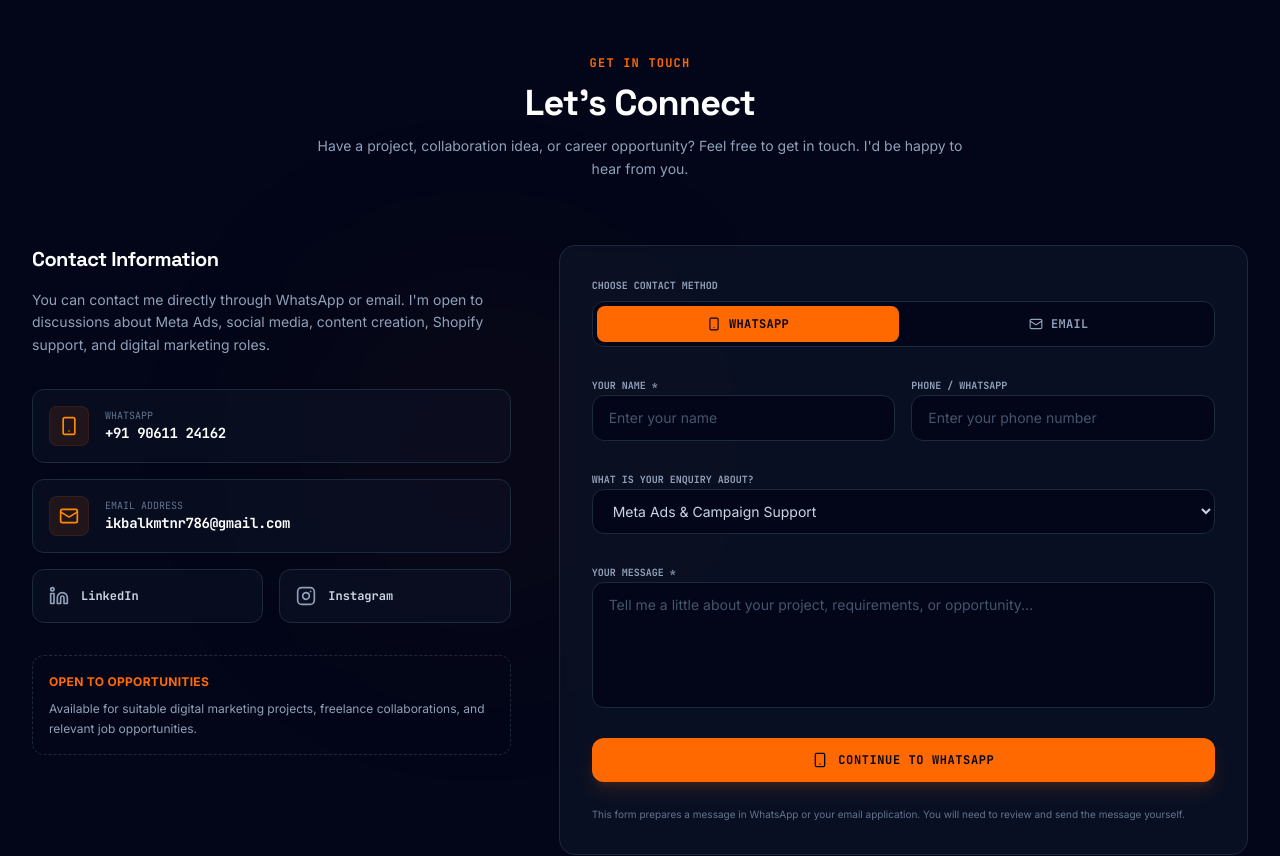
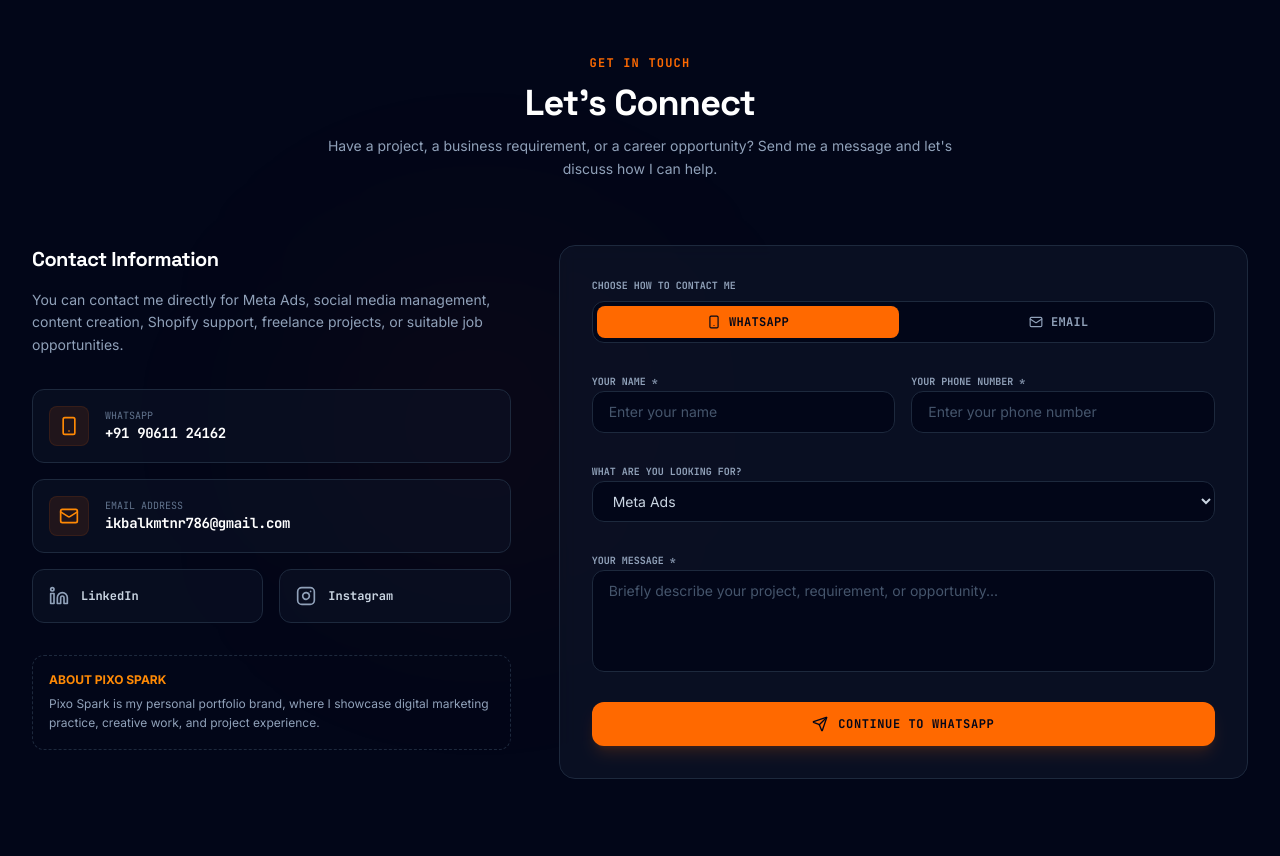
Before and after one commit to ikbalkmtnr786-glitch/ikbal-km-portfolio, a React (Vite) app: page / in a window 1280 px wide. Shown: the part 7180-8036 px from the top of the page. Built offline with nearby package versions, Linux system fonts and the light colour scheme.

Commit message:
Update Contact.tsx

```diff
--- a/src/components/Contact.tsx
+++ b/src/components/Contact.tsx
@@ -5,8 +5,8 @@ import {
   Linkedin,
   Instagram,
   Send,
-  Smartphone,
-  CheckCircle
+  CheckCircle,
+  Smartphone
 } from 'lucide-react';
 import { motion } from 'motion/react';
 import { personalInfo } from '../data';
@@ -16,19 +16,19 @@ export default function Contact() {
   const [formData, setFormData] = useState({
     name: '',
     source: '',
-    purpose: 'Meta Ads & Campaign Support',
+    purpose: 'Meta Ads',
     message: ''
   });
-  const [feedback, setFeedback] = useState('');
+  const [isSuccess, setIsSuccess] = useState(false);
 
   const purposes = [
-    'Meta Ads & Campaign Support',
+    'Meta Ads',
     'Social Media Management',
     'Graphic Design & Content Creation',
     'Shopify Store Setup',
     'Freelance Project Discussion',
     'Job / Career Opportunity',
-    'Other Enquiry'
+    'Other Inquiry'
   ];
 
   const handleInputChange = (
@@ -40,21 +40,21 @@ export default function Contact() {
       ...prev,
       [name]: value
     }));
-
-    setFeedback('');
   };
 
   const handleSubmit = (e: React.FormEvent<HTMLFormElement>) => {
     e.preventDefault();
 
-    const message = `Hello Ikbal,
-
-Name: ${formData.name}
-Contact: ${formData.source || 'Not provided'}
-Enquiry: ${formData.purpose}
-
-Message:
-${formData.message}`;
+    const message = [
+      `Hello Ikbal,`,
+      '',
+      `Name: ${formData.name}`,
+      `Contact: ${formData.source}`,
+      `Purpose: ${formData.purpose}`,
+      '',
+      `Message:`,
+      formData.message
+    ].join('\n');
 
     if (deliveryMode === 'whatsapp') {
       const whatsappUrl = personalInfo.whatsappUrl;
@@ -62,15 +62,25 @@ ${formData.message}`;
       const finalUrl = `${whatsappUrl}${separator}text=${encodeURIComponent(message)}`;
 
       window.open(finalUrl, '_blank', 'noopener,noreferrer');
-      setFeedback('WhatsApp should open with your message ready to send. Please review and send it there.');
     } else {
-      const subject = encodeURIComponent(`Portfolio Enquiry: ${formData.purpose}`);
+      const subject = encodeURIComponent(`Portfolio Inquiry - ${formData.purpose}`);
       const body = encodeURIComponent(message);
       const mailtoUrl = `mailto:${personalInfo.email}?subject=${subject}&body=${body}`;
 
       window.location.href = mailtoUrl;
-      setFeedback('Your email application should open with the enquiry details. Please review and send the email.');
     }
+
+    setIsSuccess(true);
+
+    window.setTimeout(() => {
+      setIsSuccess(false);
+      setFormData({
+        name: '',
+        source: '',
+        purpose: 'Meta Ads',
+        message: ''
+      });
+    }, 2500);
   };
 
   return (
@@ -78,49 +88,40 @@ ${formData.message}`;
       id="contact"
       className="py-24 bg-slate-950 relative overflow-hidden"
     >
-      {/* Background lights */}
       <div className="absolute top-1/3 left-1/4 w-80 h-80 bg-orange-600/5 rounded-full blur-[120px] pointer-events-none" />
       <div className="absolute bottom-0 right-10 w-96 h-[1px] bg-gradient-to-r from-transparent via-slate-800 to-transparent" />
 
       <div className="max-w-7xl mx-auto px-4 sm:px-6 lg:px-8 relative z-10">
 
-        {/* Section Header */}
         <div className="text-center max-w-2xl mx-auto mb-16 space-y-3">
           <span className="text-xs font-mono text-orange-500 font-semibold uppercase tracking-widest block">
-            Get In Touch
+            Get in Touch
           </span>
-
           <h2 className="text-3xl sm:text-4xl font-sans font-black text-white tracking-tight">
             Let&apos;s Connect
           </h2>
-
-          <p className="text-sm text-slate-400 font-sans leading-relaxed">
-            Have a project, collaboration idea, or career opportunity?
-            Feel free to get in touch. I&apos;d be happy to hear from you.
+          <p className="text-sm text-slate-400 leading-relaxed">
+            Have a project, a business requirement, or a career opportunity?
+            Send me a message and let&apos;s discuss how I can help.
           </p>
         </div>
 
-        {/* Contact and Form */}
         <div className="grid grid-cols-1 lg:grid-cols-12 gap-12 items-start">
 
-          {/* Direct Contact Channels */}
           <div className="lg:col-span-5 space-y-8 text-left">
-
             <div className="space-y-4">
               <h3 className="text-xl font-sans font-bold text-white tracking-tight">
                 Contact Information
               </h3>
-
-              <p className="text-sm text-slate-400 leading-relaxed font-sans">
-                You can contact me directly through WhatsApp or email.
-                I&apos;m open to discussions about Meta Ads, social media,
-                content creation, Shopify support, and digital marketing roles.
+              <p className="text-sm text-slate-400 leading-relaxed">
+                You can contact me directly for Meta Ads, social media
+                management, content creation, Shopify support, freelance
+                projects, or suitable job opportunities.
               </p>
             </div>
 
             <div className="space-y-4">
 
-              {/* WhatsApp */}
               <a
                 id="contact-channel-whatsapp"
                 href={personalInfo.whatsappUrl}
@@ -131,7 +132,6 @@ ${formData.message}`;
                 <div className="w-10 h-10 rounded-lg bg-orange-500/10 border border-orange-500/10 flex items-center justify-center text-orange-400 shrink-0 group-hover:scale-105 transition-transform">
                   <Smartphone className="w-5 h-5" />
                 </div>
-
                 <div>
                   <p className="text-[10px] font-mono text-slate-500 uppercase">
                     WhatsApp
@@ -142,7 +142,6 @@ ${formData.message}`;
                 </div>
               </a>
 
-              {/* Email */}
               <a
                 id="contact-channel-email"
                 href={`mailto:${personalInfo.email}`}
@@ -151,7 +150,6 @@ ${formData.message}`;
                 <div className="w-10 h-10 rounded-lg bg-orange-500/10 border border-orange-500/10 flex items-center justify-center text-orange-400 shrink-0 group-hover:scale-105 transition-transform">
                   <Mail className="w-5 h-5" />
                 </div>
-
                 <div className="min-w-0">
                   <p className="text-[10px] font-mono text-slate-500 uppercase">
                     Email Address
@@ -162,9 +160,7 @@ ${formData.message}`;
                 </div>
               </a>
 
-              {/* Social Links */}
               <div className="grid grid-cols-2 gap-4">
-
                 <a
                   id="contact-channel-linkedin"
                   href={personalInfo.linkedin}
@@ -190,43 +186,34 @@ ${formData.message}`;
                     Instagram
                   </span>
                 </a>
-
               </div>
             </div>
 
-            {/* Availability Note */}
-            <div className="p-4 rounded-xl border border-dashed border-slate-800 text-slate-400 text-xs space-y-2 font-sans leading-relaxed">
-              <p className="font-bold text-orange-500 uppercase tracking-wide">
-                Open to Opportunities
+            <div className="p-4 rounded-xl border border-dashed border-slate-800 text-slate-400 text-xs space-y-1.5">
+              <p className="font-bold text-orange-400 uppercase">
+                About Pixo Spark
               </p>
-              <p>
-                Available for suitable digital marketing projects,
-                freelance collaborations, and relevant job opportunities.
+              <p className="leading-relaxed">
+                Pixo Spark is my personal portfolio brand, where I showcase
+                digital marketing practice, creative work, and project
+                experience.
               </p>
             </div>
-
           </div>
 
-          {/* Contact Form */}
           <div className="lg:col-span-7 bg-slate-900/60 backdrop-blur-sm border border-slate-800 p-6 sm:p-8 rounded-2xl">
-
             <form onSubmit={handleSubmit} className="space-y-6 text-left">
 
-              {/* Delivery Method */}
               <div className="space-y-2">
                 <label className="text-[10px] font-mono uppercase text-slate-400 block font-semibold">
-                  Choose Contact Method
+                  Choose How to Contact Me
                 </label>
 
                 <div className="grid grid-cols-2 gap-2 bg-slate-950 p-1 rounded-xl border border-slate-800">
-
                   <button
                     type="button"
-                    onClick={() => {
-                      setDeliveryMode('whatsapp');
-                      setFeedback('');
-                    }}
-                    className={`py-2.5 rounded-lg text-xs font-mono tracking-wide uppercase font-semibold flex items-center justify-center gap-2 transition-all cursor-pointer ${
+                    onClick={() => setDeliveryMode('whatsapp')}
+                    className={`py-2 rounded-lg text-xs font-mono tracking-wide uppercase font-semibold flex items-center justify-center gap-2 transition-all cursor-pointer ${
                       deliveryMode === 'whatsapp'
                         ? 'bg-orange-500 text-slate-950 font-bold'
                         : 'text-slate-400 hover:text-white'
@@ -238,11 +225,8 @@ ${formData.message}`;
 
                   <button
                     type="button"
-                    onClick={() => {
-                      setDeliveryMode('email');
-                      setFeedback('');
-                    }}
-                    className={`py-2.5 rounded-lg text-xs font-mono tracking-wide uppercase font-semibold flex items-center justify-center gap-2 transition-all cursor-pointer ${
+                    onClick={() => setDeliveryMode('email')}
+                    className={`py-2 rounded-lg text-xs font-mono tracking-wide uppercase font-semibold flex items-center justify-center gap-2 transition-all cursor-pointer ${
                       deliveryMode === 'email'
                         ? 'bg-orange-500 text-slate-950 font-bold'
                         : 'text-slate-400 hover:text-white'
@@ -251,11 +235,9 @@ ${formData.message}`;
                     <Mail className="w-3.5 h-3.5" />
                     Email
                   </button>
-
                 </div>
               </div>
 
-              {/* Name and Contact */}
               <div className="grid grid-cols-1 sm:grid-cols-2 gap-4">
 
                 <div className="space-y-1">
@@ -265,7 +247,6 @@ ${formData.message}`;
                   >
                     Your Name *
                   </label>
-
                   <input
                     id="name-input"
                     type="text"
@@ -274,7 +255,7 @@ ${formData.message}`;
                     onChange={handleInputChange}
                     required
                     placeholder="Enter your name"
-                    className="w-full bg-slate-950 border border-slate-800 focus:border-orange-500/50 rounded-xl px-4 py-3 text-sm text-white font-sans placeholder-slate-600 outline-none transition-colors"
+                    className="w-full bg-slate-950 border border-slate-800 focus:border-orange-500/50 rounded-xl px-4 py-2.5 text-xs sm:text-sm text-white font-sans placeholder-slate-600 outline-none transition-colors"
                   />
                 </div>
 
@@ -283,43 +264,40 @@ ${formData.message}`;
                     htmlFor="source-input"
                     className="text-[10px] font-mono text-slate-400 uppercase font-semibold"
                   >
-                    {deliveryMode === 'whatsapp' ? 'Phone / WhatsApp' : 'Your Email'}
+                    {deliveryMode === 'whatsapp' ? 'Your Phone Number *' : 'Your Email Address *'}
                   </label>
-
                   <input
                     id="source-input"
                     type={deliveryMode === 'whatsapp' ? 'tel' : 'email'}
                     name="source"
                     value={formData.source}
                     onChange={handleInputChange}
+                    required
                     placeholder={
                       deliveryMode === 'whatsapp'
                         ? 'Enter your phone number'
                         : 'Enter your email address'
                     }
-                    className="w-full bg-slate-950 border border-slate-800 focus:border-orange-500/50 rounded-xl px-4 py-3 text-sm text-white font-sans placeholder-slate-600 outline-none transition-colors"
+                    className="w-full bg-slate-950 border border-slate-800 focus:border-orange-500/50 rounded-xl px-4 py-2.5 text-xs sm:text-sm text-white font-sans placeholder-slate-600 outline-none transition-colors"
                   />
                 </div>
-
               </div>
 
-              {/* Enquiry Purpose */}
               <div className="space-y-1">
                 <label
                   htmlFor="purpose-select"
                   className="text-[10px] font-mono text-slate-400 uppercase font-semibold"
                 >
-                  What Is Your Enquiry About?
+                  What Are You Looking For?
                 </label>
-
                 <select
                   id="purpose-select"
                   name="purpose"
                   value={formData.purpose}
                   onChange={handleInputChange}
-                  className="w-full bg-slate-950 border border-slate-800 focus:border-orange-500/50 rounded-xl px-4 py-3 text-sm text-slate-300 outline-none transition-colors font-sans"
+                  className="w-full bg-slate-950 border border-slate-800 focus:border-orange-500/50 rounded-xl px-4 py-2.5 text-xs sm:text-sm text-slate-300 outline-none transition-colors font-sans"
                 >
-                  {purposes.map((purpose) => (
+                  {purposes.map(purpose => (
                     <option key={purpose} value={purpose}>
                       {purpose}
                     </option>
@@ -327,7 +305,6 @@ ${formData.message}`;
                 </select>
               </div>
 
-              {/* Message */}
               <div className="space-y-1">
                 <label
                   htmlFor="message-input"
@@ -335,56 +312,51 @@ ${formData.message}`;
                 >
                   Your Message *
                 </label>
-
                 <textarea
                   id="message-input"
                   name="message"
                   value={formData.message}
                   onChange={handleInputChange}
                   required
-                  rows={5}
-                  placeholder="Tell me a little about your project, requirements, or opportunity..."
-                  className="w-full bg-slate-950 border border-slate-800 focus:border-orange-500/50 rounded-xl px-4 py-3 text-sm text-white font-sans placeholder-slate-600 outline-none resize-none transition-colors"
+                  rows={4}
+                  placeholder="Briefly describe your project, requirement, or opportunity..."
+                  className="w-full bg-slate-950 border border-slate-800 focus:border-orange-500/50 rounded-xl px-4 py-2.5 text-xs sm:text-sm text-white font-sans placeholder-slate-600 outline-none resize-none transition-colors"
                 />
               </div>
 
-              {/* Submit */}
               <div>
                 <button
                   id="contact-form-submit"
                   type="submit"
-                  className="w-full flex items-center justify-center gap-2.5 px-6 py-3.5 rounded-xl bg-orange-500 text-slate-950 hover:bg-orange-600 font-mono font-bold text-xs uppercase tracking-wider transition-all cursor-pointer shadow-lg shadow-orange-500/15 text-center focus:outline-none active:scale-[0.99]"
+                  disabled={isSuccess}
+                  className="w-full flex items-center justify-center gap-2.5 px-6 py-3.5 rounded-xl bg-orange-500 text-slate-950 hover:bg-orange-600 font-mono font-bold text-xs uppercase tracking-wider transition-all disabled:opacity-60 cursor-pointer shadow-lg shadow-orange-500/15 text-center focus:outline-none active:scale-[0.99]"
                 >
-                  {deliveryMode === 'whatsapp' ? (
+                  {isSuccess ? (
                     <>
-                      <Smartphone className="w-4 h-4" />
-                      Continue to WhatsApp
+                      <CheckCircle className="w-4 h-4" />
+                      Message Prepared
                     </>
                   ) : (
                     <>
                       <Send className="w-4 h-4" />
-                      Open Email Application
+                      {deliveryMode === 'whatsapp'
+                        ? 'Continue to WhatsApp'
+                        : 'Open Email App'}
                     </>
                   )}
                 </button>
               </div>
 
-              {/* Honest Feedback */}
-              {feedback && (
+              {isSuccess && (
                 <motion.div
                   initial={{ opacity: 0, y: 10 }}
                   animate={{ opacity: 1, y: 0 }}
-                  className="p-4 rounded-xl bg-orange-500/10 border border-orange-500/20 text-orange-300 text-xs leading-relaxed flex items-start gap-2"
+                  className="p-4 rounded-xl bg-orange-500/10 border border-orange-500/20 text-orange-400 text-xs leading-relaxed"
                 >
-                  <CheckCircle className="w-4 h-4 shrink-0 mt-0.5" />
-                  <p>{feedback}</p>
+                  Your message has been prepared. Please check WhatsApp or your
+                  email app and send it to complete your inquiry.
                 </motion.div>
               )}
-
-              <p className="text-[10px] text-slate-500 font-sans leading-relaxed">
-                This form prepares a message in WhatsApp or your email application.
-                You will need to review and send the message yourself.
-              </p>
 
             </form>
           </div>
```
